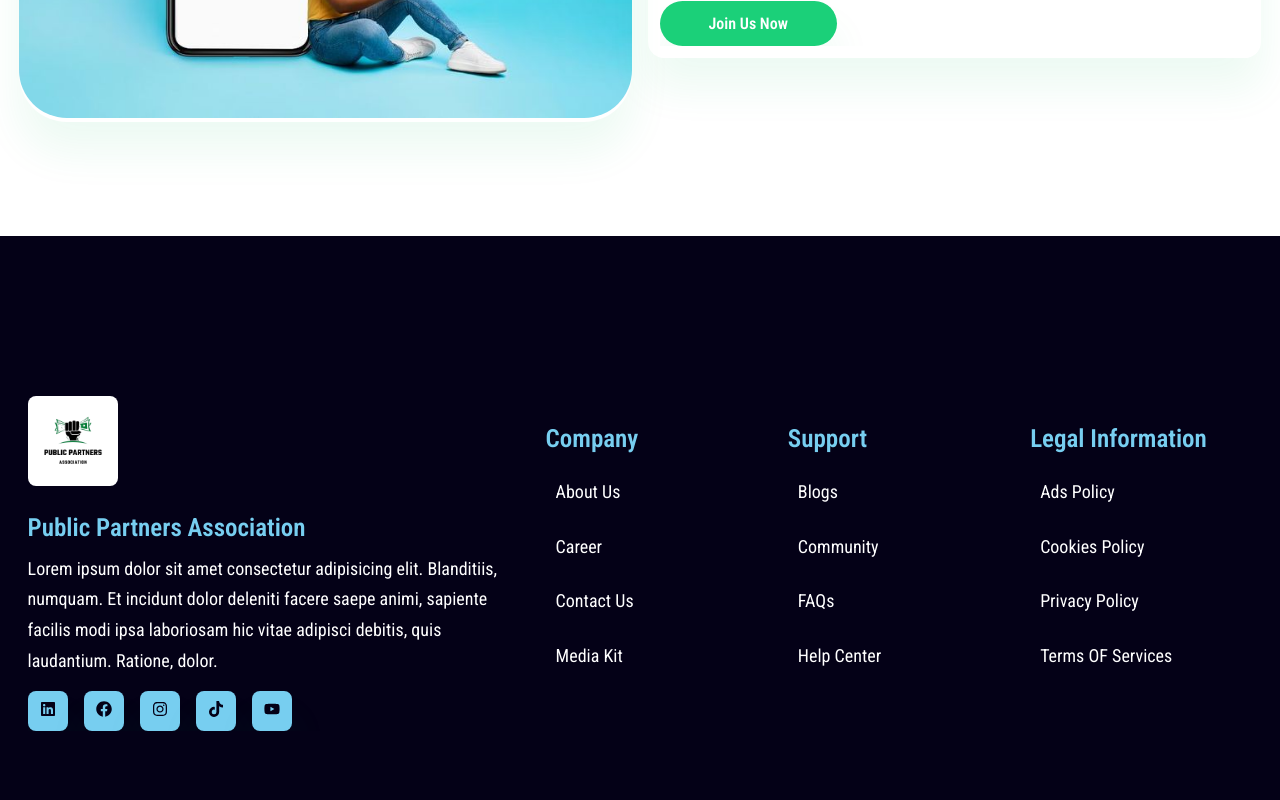
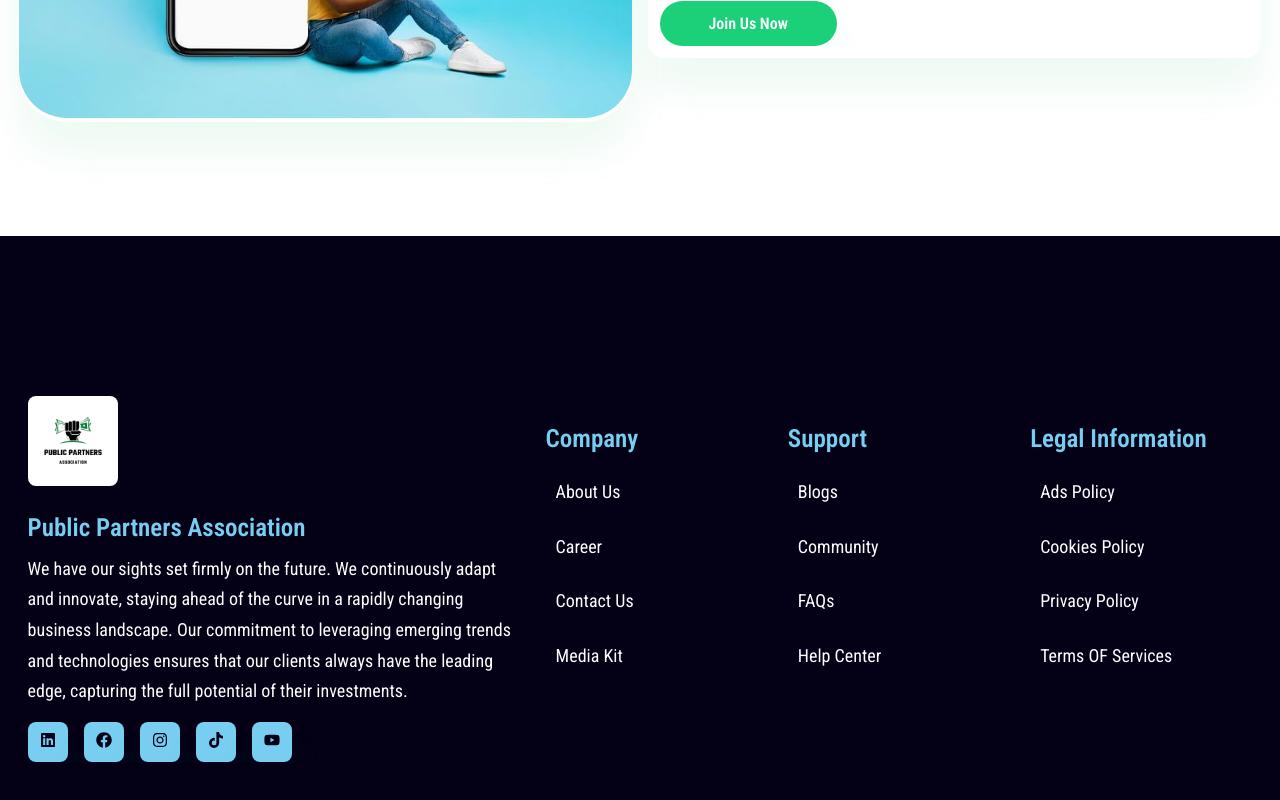
Before and after one commit to Morisreddenton/publicpartners, a React (Create React App) app: page / in a window 1280 px wide. Shown: the part 3652-4452 px from the top of the page. Built offline with nearby package versions, Linux system fonts and the light colour scheme; no server answers.

Commit message:
Added fix to netlify redirects v1.04

```diff
--- a/src/components/Footer/Footer.jsx
+++ b/src/components/Footer/Footer.jsx
@@ -23,10 +23,7 @@ const Footer = () => {
             <h2>Public Partners Association</h2>
             <div className="cap">
               <p>
-                Lorem ipsum dolor sit amet consectetur adipisicing elit.
-                Blanditiis, numquam. Et incidunt dolor deleniti facere saepe
-                animi, sapiente facilis modi ipsa laboriosam hic vitae adipisci
-                debitis, quis laudantium. Ratione, dolor.
+              We have our sights set firmly on the future. We continuously adapt and innovate, staying ahead of the curve in a rapidly changing business landscape. Our commitment to leveraging emerging trends and technologies ensures that our clients always have the leading edge, capturing the full potential of their investments.
               </p>
             </div>
           </div>
```
